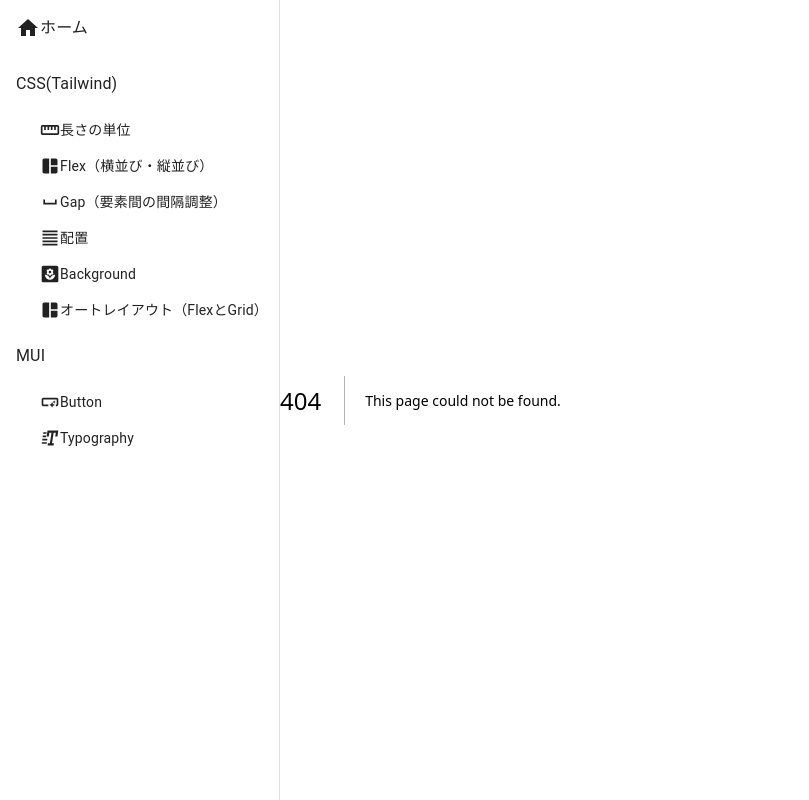
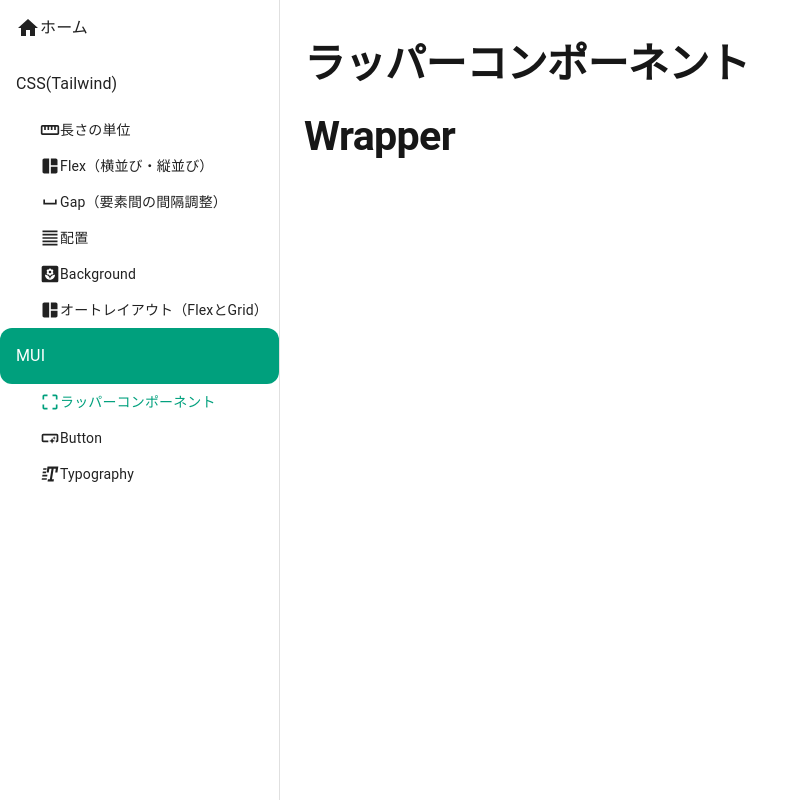
Before and after one commit to NakaiKt/web-tutorial, a Next.js app: page /mui/wrapper in a window 1280 px wide. Before the commit this address had no page. Shown: the whole page, without its empty margins (0-809 px from the left). Built offline with nearby package versions, Linux system fonts and the light colour scheme.

Commit message:
feat: 新しいWrapperコンポーネントを作成し、SideMenuに「ラッパーコンポーネント」メニュー項目を追加。mui/wrapperページを新設し、BaseTemplateを使用してWrapperを表示。

```diff
--- /dev/null
+++ b/src/components/templates/Mui/Wrapper/index.tsx
@@ -0,0 +1,11 @@
+import { Box, Typography } from "@mui/material";
+
+const Page = () => {
+  return (
+    <Box>
+      <Typography variant="h1">Wrapper</Typography>
+    </Box>
+  );
+};
+
+export default Page;
--- a/src/features/SideMenu/index.tsx
+++ b/src/features/SideMenu/index.tsx
@@ -9,6 +9,7 @@ import {
   Yard,
   SmartButton,
   Rtt,
+  CropFree,
 } from "@mui/icons-material";
 import { useRouter } from "next/router";
 
@@ -69,6 +70,11 @@ const SideMenu = () => {
       title: "MUI",
       path: "/mui",
       children: [
+        {
+          title: "ラッパーコンポーネント",
+          path: "/wrapper",
+          icon: <CropFree fontSize="small" />,
+        },
         {
           title: "Button",
           path: "/button",
--- /dev/null
+++ b/src/pages/mui/wrapper/index.tsx
@@ -0,0 +1,12 @@
+import Wrapper from "@/components/templates/Mui/Wrapper";
+import { BaseTemplate } from "@/features/Template";
+
+const Pages = () => {
+  return (
+    <BaseTemplate title="ラッパーコンポーネント">
+      <Wrapper />
+    </BaseTemplate>
+  );
+};
+
+export default Pages;
```
